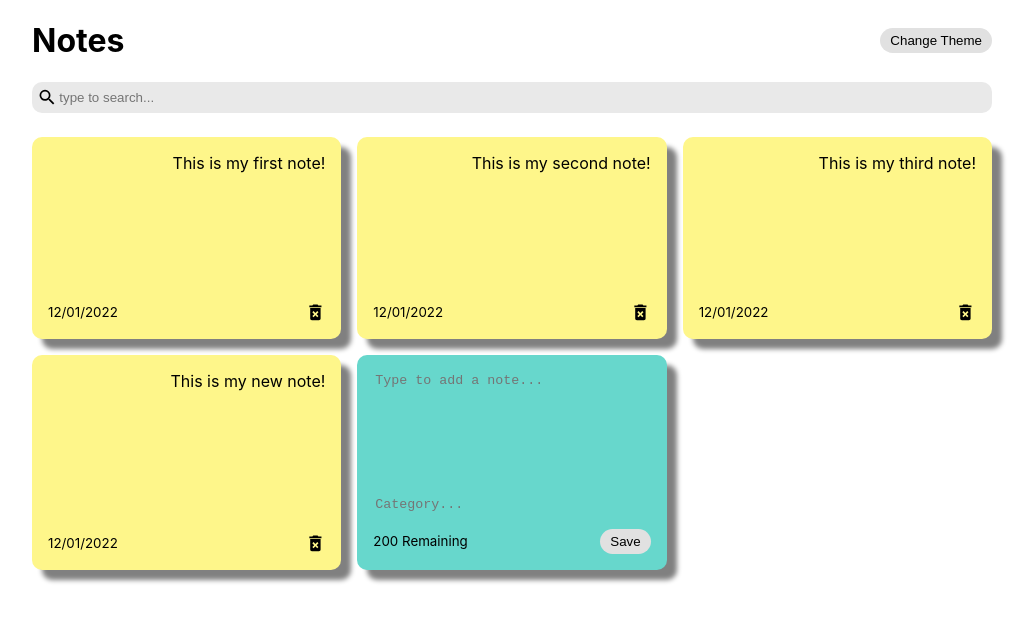
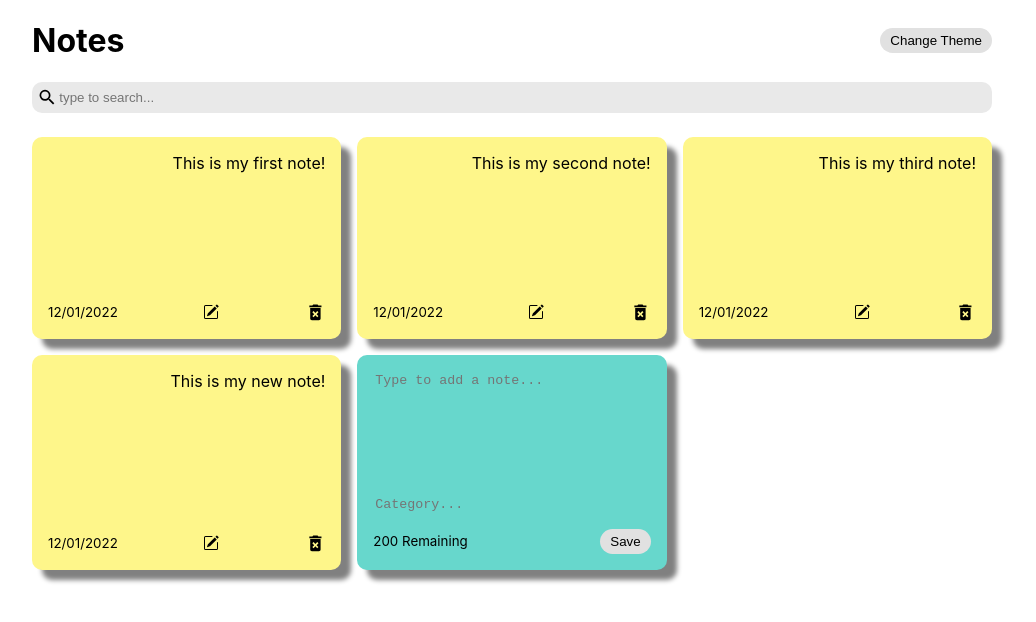
Before and after one commit to khushalsonawat/Idea-Management, a React (Create React App) app: page / in a window 1280 px wide. Shown: the top 622 px of the page, without its empty margins (128-1164 px from the left). Built offline with nearby package versions, Linux system fonts and the light colour scheme.

Commit message:
Added editing feature

```diff
--- a/package.json
+++ b/package.json
@@ -12,14 +12,15 @@
     "nanoid": "^3.1.32",
     "react": "^17.0.2",
     "react-dom": "^17.0.2",
+    "react-draggable": "^4.4.4",
     "react-icons": "^4.3.1",
     "react-scripts": "^5.0.0",
     "react-select": "^5.2.1",
     "web-vitals": "^1.0.1"
   },
   "scripts": {
-    "predeploy":"npm run build",
-    "deploy":"gh-pages -d build",
+    "predeploy": "npm run build",
+    "deploy": "gh-pages -d build",
     "start": "react-scripts start",
     "build": "react-scripts build",
     "test": "react-scripts test",
--- a/src/App.js
+++ b/src/App.js
@@ -66,6 +66,13 @@ const App = () => {
 		setNotes(newNotes);
 	};
 
+	const updateNote = (id,newText,newCategory) => {
+		const newNote = notes.filter((note) => note.id === id);
+		newNote.category = newCategory;
+		newNote.text = newText;
+		console.log(newNote.id);
+	}
+
 	return (
 		<div className={`${darkMode && 'dark-mode'}`}>
 			<div className='container'>
@@ -75,8 +82,9 @@ const App = () => {
 					notes={notes.filter((note) =>
 						note.text.includes(searchText)
 					)}
+					handleDeleteNote={deleteNote}
 					handleAddNote={addNote}
-					handleDeleteNote={deleteNote}
+					handleUpdateNote={updateNote}
 				/>
 			</div>
 		</div>
--- a/src/components/Note.js
+++ b/src/components/Note.js
@@ -1,14 +1,32 @@
 import { MdDeleteForever } from 'react-icons/md';
+import {BsPencilSquare} from 'react-icons/bs';
+import Draggable from 'react-draggable';
+import { useState } from 'react';
 
-const Note = ({ id, text,category,date,handleDeleteNote }) => {
+const Note = ({ id, text,category,date,handleDeleteNote,handleUpdateNote}) => {
+	const [editable,setEditable] = useState(false);
+
+	const handleEdit = () => {
+		if(editable){
+			handleUpdateNote(id,{text},{category});
+		}
+		setEditable(!editable);
+
+	}
+
 	return (
+		<Draggable>
 		<div className='note'>
 			<div className='header'>
-			<span>{category}</span>
-			<span>{text}</span>
+			<span contentEditable={editable}>{category}</span>
+			<span contentEditable={editable}>{text}</span>
 			</div>
 			<div className='note-footer'>
 				<small>{date}</small>
+				<BsPencilSquare
+					className='delete-icon'
+					onClick={() => handleEdit()}
+				/>
 				<MdDeleteForever
 					onClick={() => handleDeleteNote(id)}
 					className='delete-icon'
@@ -16,6 +34,7 @@ const Note = ({ id, text,category,date,handleDeleteNote }) => {
 				/>
 			</div>
 		</div>
+		</Draggable>
 	);
 };
 
--- a/src/components/NotesList.js
+++ b/src/components/NotesList.js
@@ -7,6 +7,7 @@ const NotesList = ({
 	notes,
 	handleAddNote,
 	handleDeleteNote,
+	handleUpdateNote,
 }) => {
 	return (
 		<div className='notes-list'>
@@ -17,6 +18,7 @@ const NotesList = ({
 					category={note.category}
 					date={note.date}
 					handleDeleteNote={handleDeleteNote}
+					handleUpdateNote={handleUpdateNote}
 				/>
 			))}
 			<AddNote handleAddNote={handleAddNote} />
--- a/src/index.css
+++ b/src/index.css
@@ -132,3 +132,24 @@ textarea:focus {
 .search input:focus {
 	outline: none;
 }
+
+.footer{
+	width:50px;
+	display: flex;
+	justify-content: space-between;
+}
+
+.category{
+	max-width: 200px;
+	/* margin:auto; */
+	text-align: center;
+	align-self: center;
+	background-color: #3b3b3b;
+	color:white;
+	border-radius: 0.25em;
+}
+
+.note-body{
+	background-color: #fef68a;
+	;
+}
```
Also changed, not shown: 1 other file (tests, documents, lock files or other folders).
